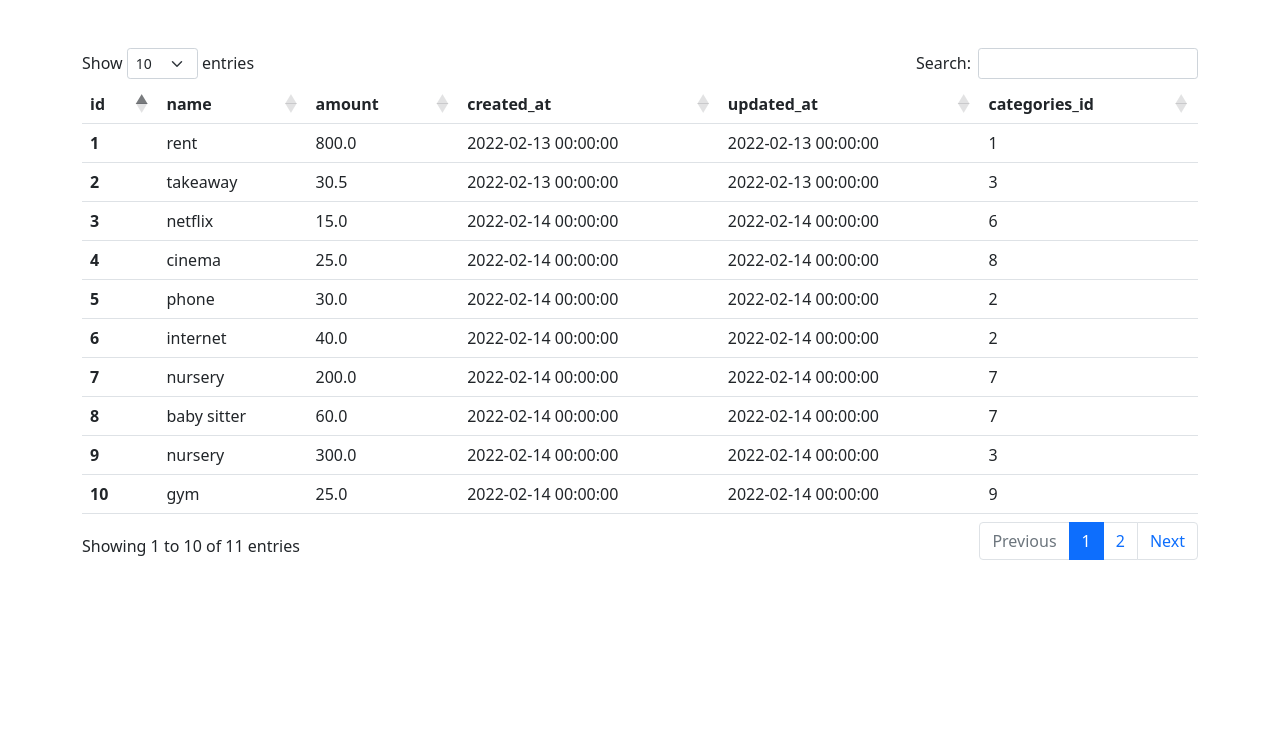
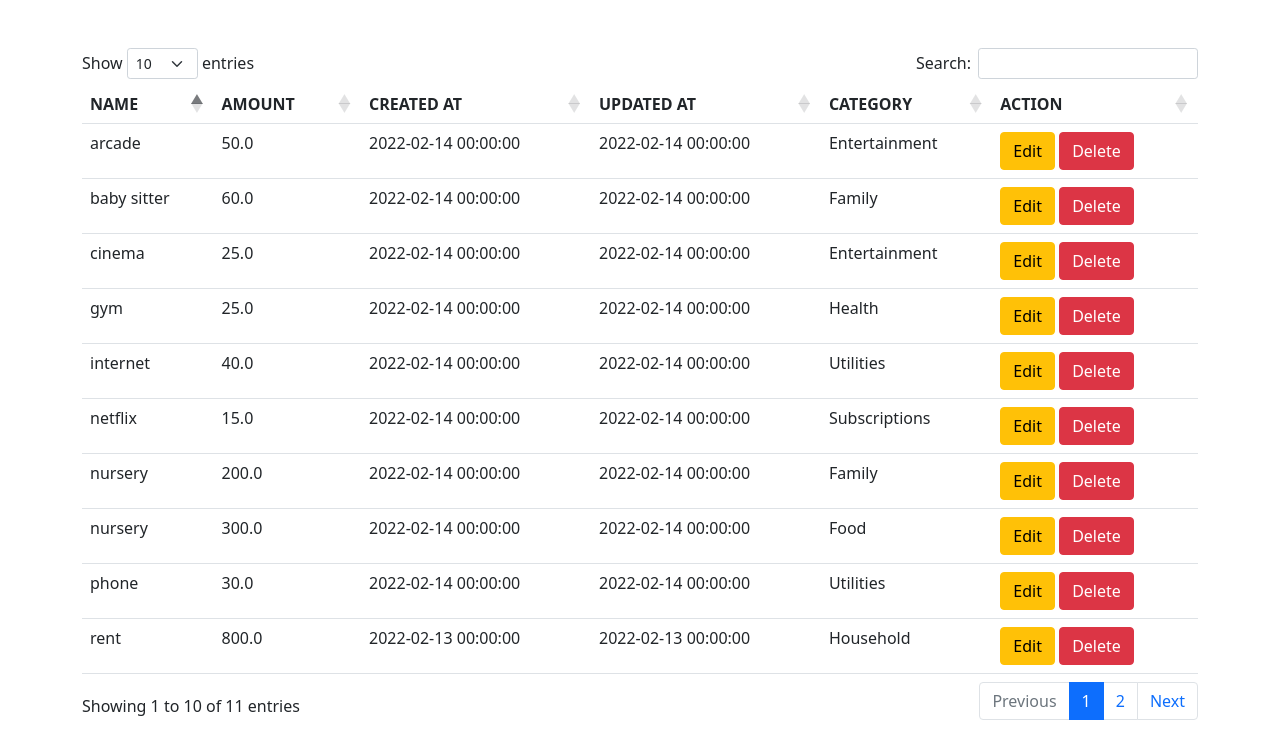
Before and after one commit to karkibishal/budget_planner, a Flask app: page /view_expenses in a window 1280 px wide. Shown: the part 56-800 px from the top of the page. Run offline with Flask 2, Linux system fonts and the light colour scheme; data comes from the database, SQL or seed files in the repository; both versions use the stored data as it was after the commit; some libraries are stand-ins or nearby versions.

Commit message:
BK:Added expense edit method

```diff
--- a/application/forms.py
+++ b/application/forms.py
@@ -52,4 +52,4 @@ class ExpensesForm(FlaskForm):
     name = StringField("Expense Description", validators = [InputRequired()])
     amount = DecimalField("Amount (£)", validators = [InputRequired(), NumberRange(min=0)])
 
-    submit = SubmitField("Add")
+    submit = SubmitField("Save")
--- a/application/routes.py
+++ b/application/routes.py
@@ -86,5 +86,25 @@ def add_expense():
 @app.route('/view_expenses', methods=['POST', 'GET'])
 def view_expenses():
     all_expenses = Expenses.query.all()
-    all_columns = Expenses.__table__.columns.keys()
-    return render_template('view_expenses.html', title="Budget Planner", all_columns=all_columns, all_expenses=all_expenses)
+    return render_template('view_expenses.html', title="Budget Planner", all_expenses=all_expenses)
+
+@app.route('/edit_expense/<int:id>', methods=['GET', 'POST'])
+def edit_expense(id):
+    expense = Expenses.query.get(id)
+    form = ExpensesForm(name = expense.name, select_cat = expense.category.name, amount = expense.amount)
+    if form.validate_on_submit():
+        expense.name = form.name.data
+        expense.amount = form.amount.data
+        expense.categories_id = Categories.query.filter_by(name=form.select_cat.data).first().id
+        db.session.commit()
+        return redirect(url_for('view_expenses'))
+    elif request.method == 'GET':
+        form = form
+    return render_template('edit_expense.html', title='Edit expenses', form=form)
+
+@app.route('/delete/<int:id>')
+def delete(id):
+    expense = Expenses.query.get(id)
+    db.session.delete(expense)
+    db.session.commit()
+    return redirect(url_for('view_expenses'))
--- a/application/templates/view_expenses.html
+++ b/application/templates/view_expenses.html
@@ -5,20 +5,27 @@
 <table id="all_expenses_table" class="table">
     <thead>
       <tr>
-        {% for column in all_columns %}
-          <th scope="col">{{ column }}</th>
-        {% endfor %}
+          <th>NAME</th>
+          <th>AMOUNT</th>
+          <th>CREATED AT</th>
+          <th>UPDATED AT</th>
+          <th>CATEGORY</th>
+          <th>ACTION</th>
       </tr>
     </thead>
     <tbody>
       {% for expense in all_expenses %}
         <tr>
-            <th scope="row">{{ expense.id }}</th>
             <td>{{ expense.name }}</td>
             <td>{{ expense.amount }}</td>
             <td>{{ expense.created_at }}</td>
             <td>{{ expense.updated_at }}</td>
-            <td>{{ expense.categories_id }}</td>
+            <td>{{ expense.category.name }}</td>
+            <td><div class="d-grid gap-2 d-md-block">
+                <a type="button" class="btn btn-warning" href="{{ url_for("edit_expense", id=expense.id) }}">Edit</a>
+                <a type="button" class="btn btn-danger">Delete</a>
+                </div>
+            </td>
         </tr>
       {% endfor %}
     </tbody>
```
Also changed, not shown: application/templates/edit_expense.html (added, +34 -0 lines), application/data.db.
